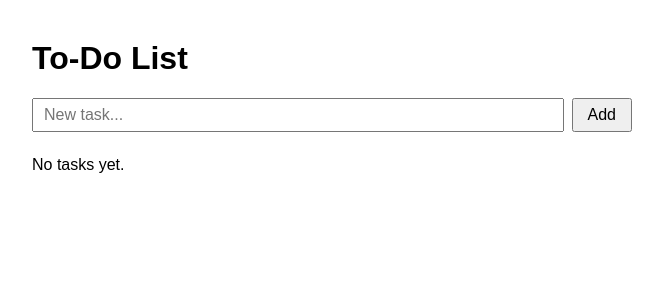
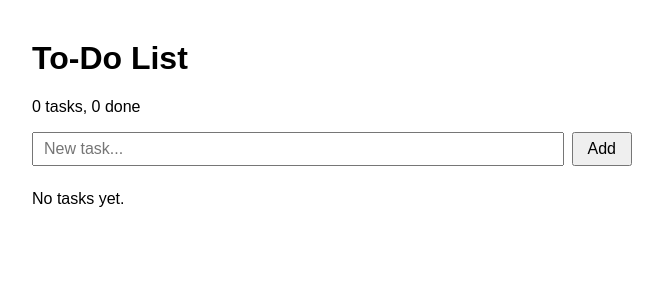
Before and after one commit to MatasK05/flask-todo-app, a Flask app: page / in a window 1280 px wide. Shown: the top 300 px of the page, without its empty margins (308-971 px from the left). Run offline with Flask 3, Linux system fonts and the light colour scheme.

Commit message:
feat: add task count summary to task list

```diff
--- a/templates/index.html
+++ b/templates/index.html
@@ -41,6 +41,8 @@
 <body>
     <h1>To-Do List</h1>
 
+    <p>{{ tasks | length }} tasks, {{ tasks | selectattr("completed") | list | length }} done</p>
+
     <form class="add-form" action="/add" method="POST">
         <input type="text" name="title" placeholder="New task..." required>
         <button type="submit">Add</button>
```
